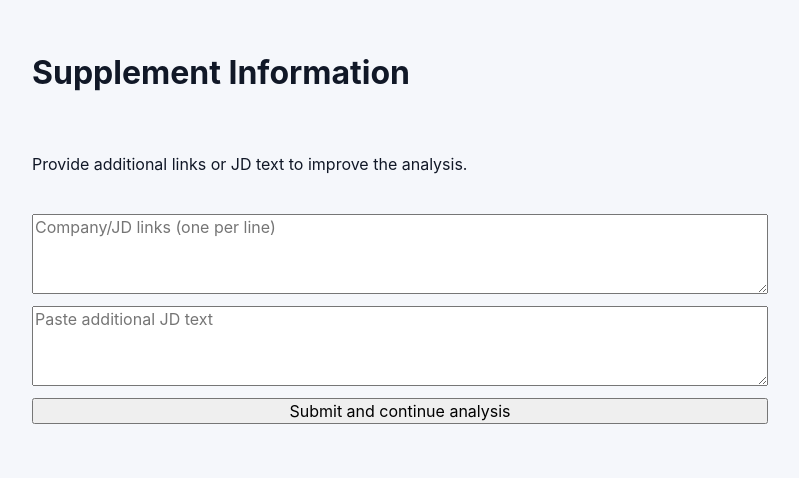
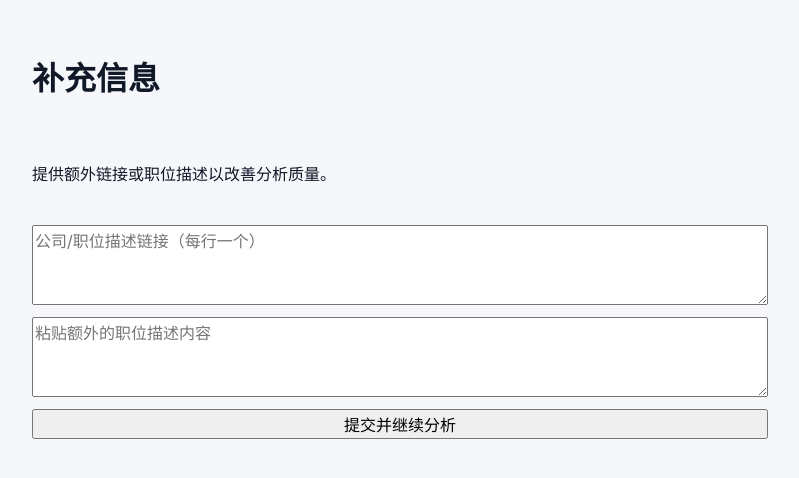
Before and after one commit to BreadmanOvO/OfferCopilot, a Next.js app in the folder frontend/: page /tasks/1/refine in a window 1280 px wide. Shown: the top 478 px of the page, without its empty margins (240-1039 px from the left). Built offline with nearby package versions, Linux system fonts and the light colour scheme; no server answers.

Commit message:
feat: update refine page to Chinese

```diff
--- a/frontend/app/tasks/[taskId]/refine/page.tsx
+++ b/frontend/app/tasks/[taskId]/refine/page.tsx
@@ -27,13 +27,13 @@ export default function RefinePage() {
 
   return (
     <main style={{ display: "grid", gap: 24, padding: 32, maxWidth: 800, margin: "0 auto" }}>
-      <h1>Supplement Information</h1>
-      <p>Provide additional links or JD text to improve the analysis.</p>
+      <h1>补充信息</h1>
+      <p>提供额外链接或职位描述以改善分析质量。</p>
       <form onSubmit={handleSubmit} style={{ display: "grid", gap: 12 }}>
-        <textarea value={userLinks} onChange={(e) => setUserLinks(e.target.value)} placeholder="Company/JD links (one per line)" />
-        <textarea value={jdText} onChange={(e) => setJdText(e.target.value)} placeholder="Paste additional JD text" />
+        <textarea value={userLinks} onChange={(e) => setUserLinks(e.target.value)} placeholder="公司/职位描述链接（每行一个）" />
+        <textarea value={jdText} onChange={(e) => setJdText(e.target.value)} placeholder="粘贴额外的职位描述内容" />
         <button type="submit" disabled={loading}>
-          {loading ? "Processing..." : "Submit and continue analysis"}
+          {loading ? "处理中..." : "提交并继续分析"}
         </button>
       </form>
     </main>
```
